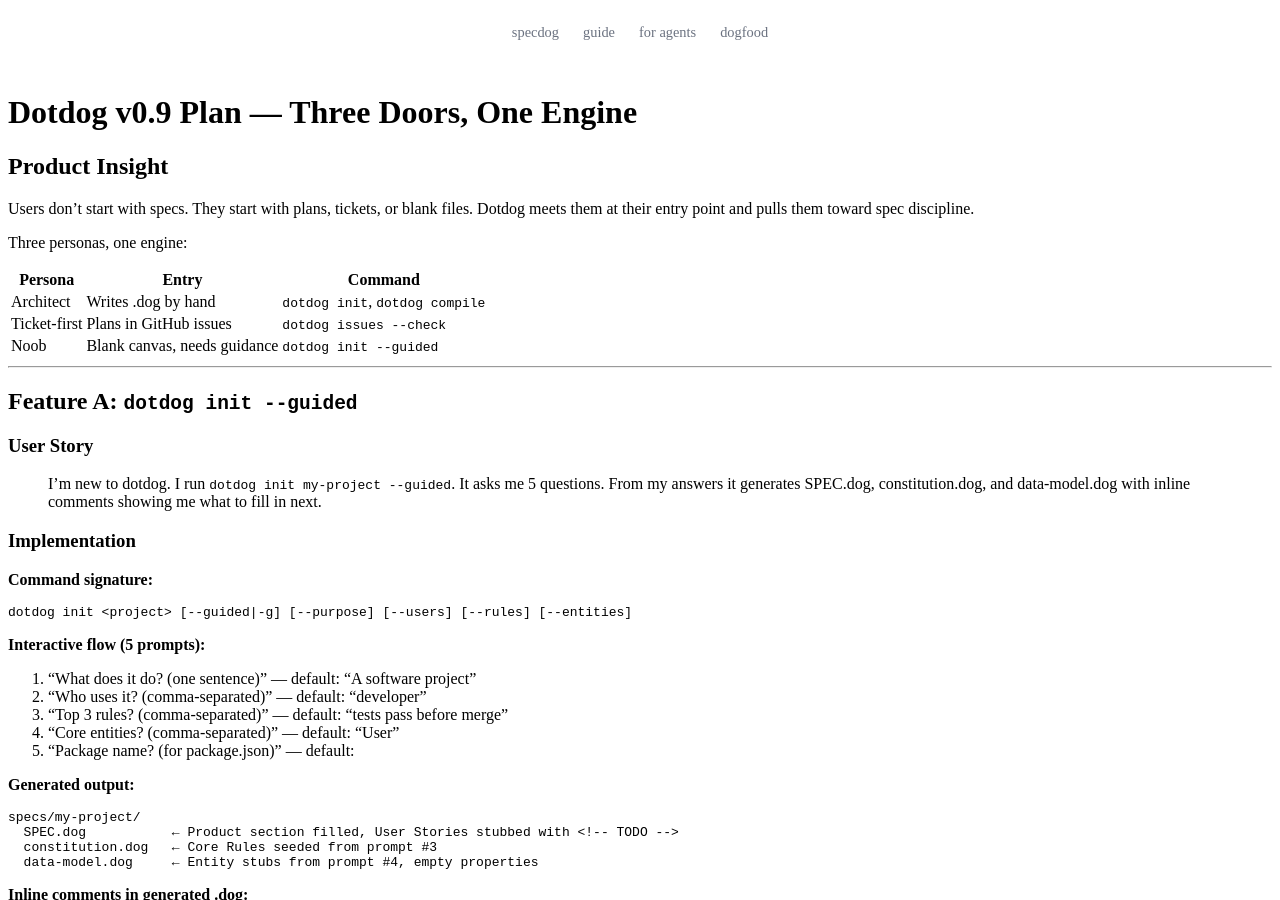
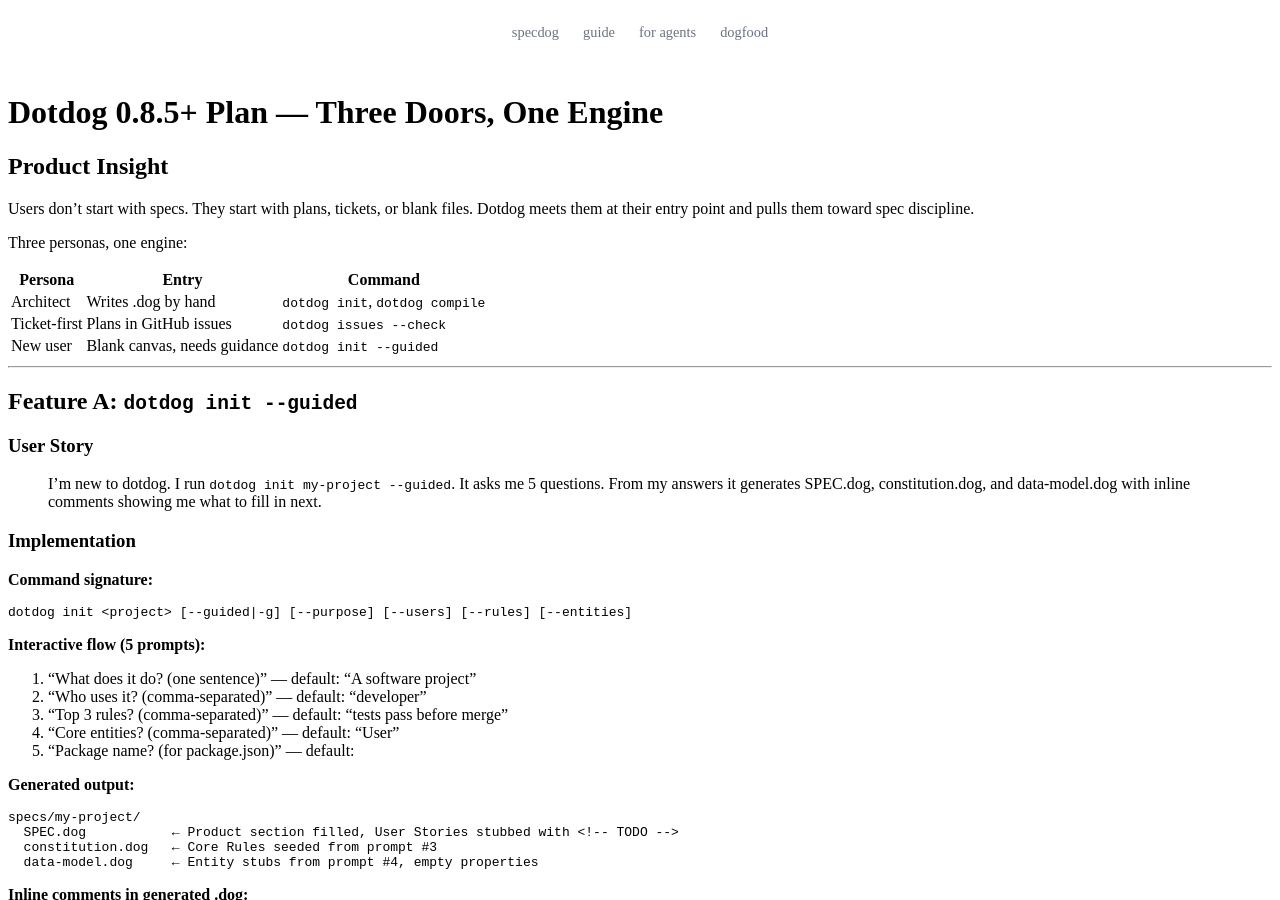
Before and after one commit to specdog/dotdog, a Jekyll site: the page built from docs/v0.9-plan.md, in a window 1280 px wide and 900 px high. Built offline with Jekyll 4.4.1, drawn with Linux system fonts in a browser that asks for light colours; our own code applies the rules of GitHub Pages for plain Markdown files.

Commit message:
docs: clean v0.9 plan — noob→new user, version stays 0.8.x (#265)

```diff
--- a/docs/v0.9-plan.md
+++ b/docs/v0.9-plan.md
@@ -1,4 +1,4 @@
-# Dotdog v0.9 Plan — Three Doors, One Engine
+# Dotdog 0.8.5+ Plan — Three Doors, One Engine
 
 ## Product Insight
 
@@ -11,7 +11,7 @@ Three personas, one engine:
 |---------|-------|---------|
 | Architect | Writes .dog by hand | `dotdog init`, `dotdog compile` |
 | Ticket-first | Plans in GitHub issues | `dotdog issues --check` |
-| Noob | Blank canvas, needs guidance | `dotdog init --guided` |
+| New user | Blank canvas, needs guidance | `dotdog init --guided` |
 
 ---
 
```
